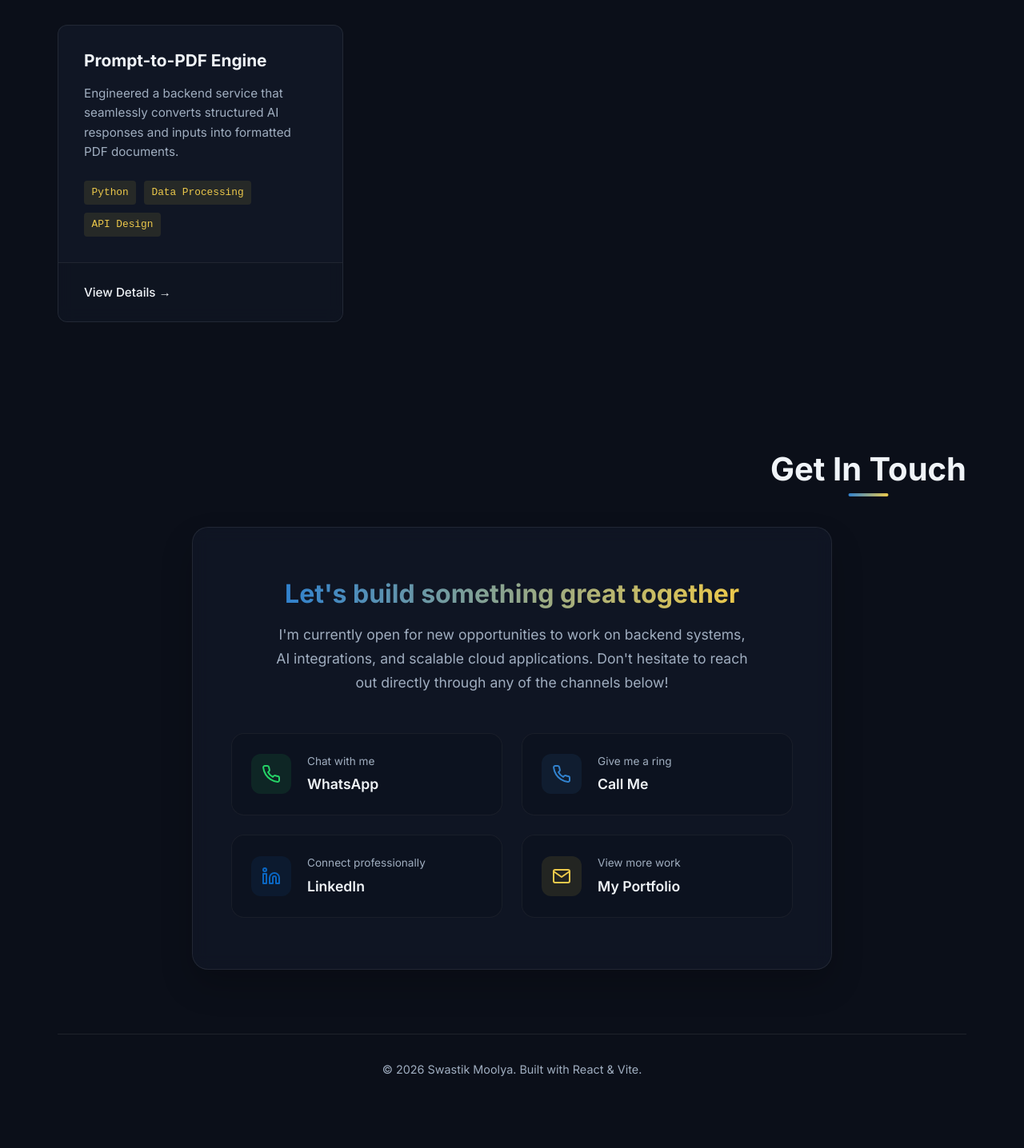
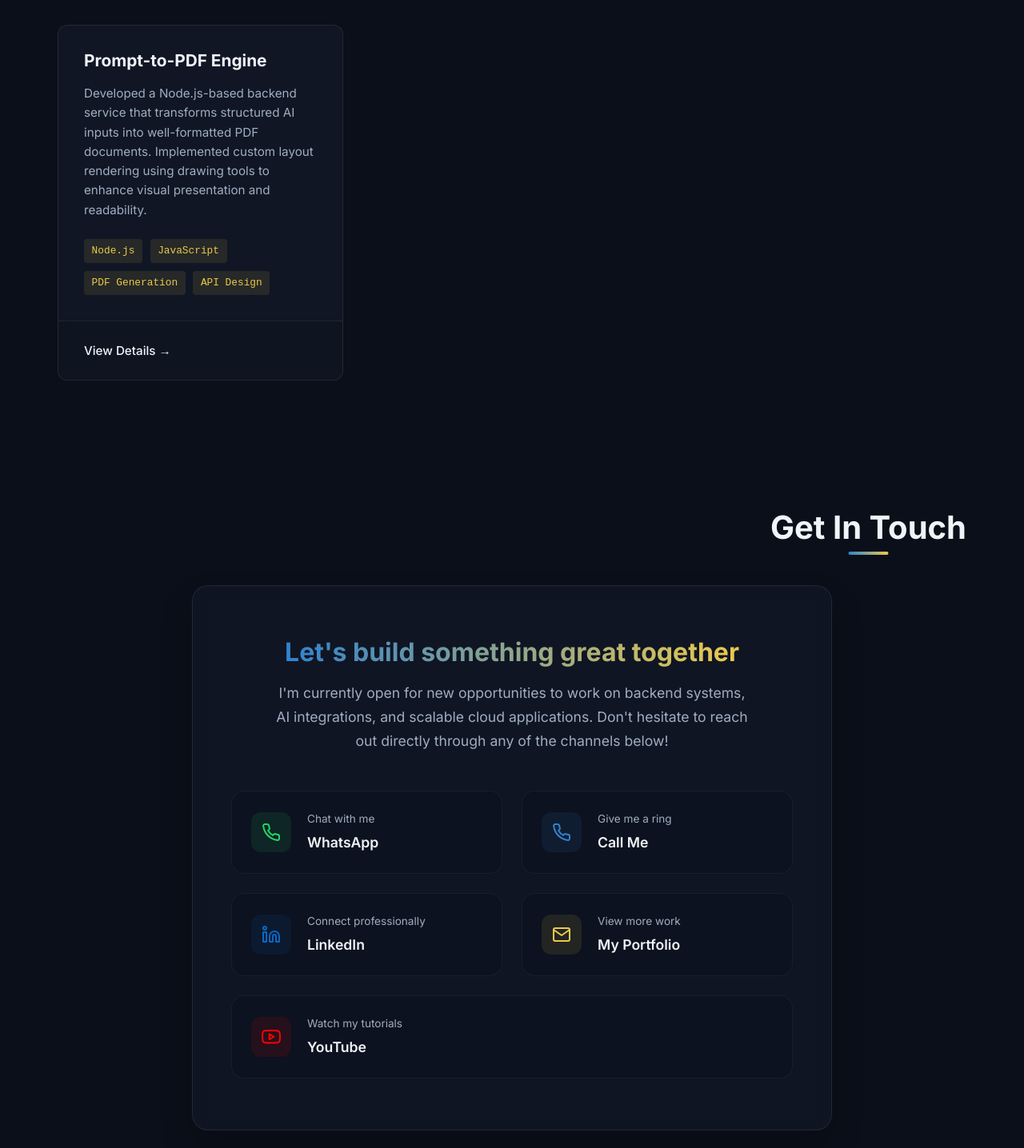
Before and after one commit to Killmongers/Swastik-portfolio, a React (Vite) app: page / in a window 1280 px wide. Shown: the part 4494-5930 px from the top of the page at 80% size. Built offline with nearby package versions, Linux system fonts and the light colour scheme.

Commit message:
fix:added youtube channel link in contact section

```diff
--- a/src/components/Contact.css
+++ b/src/components/Contact.css
@@ -102,6 +102,13 @@
 .email-method:hover { border-color: rgba(236, 201, 75, 0.5); }
 .email-method .icon-wrapper { background: rgba(236, 201, 75, 0.1); color: var(--accent-secondary); }
 
+.youtube-method:hover { border-color: rgba(255, 0, 0, 0.5); }
+.youtube-method .icon-wrapper { background: rgba(255, 0, 0, 0.1); color: #FF0000; }
+
+.contact-method:last-child:nth-child(odd) {
+  grid-column: 1 / -1;
+}
+
 .method-text {
   display: flex;
   flex-direction: column;
--- a/src/components/Contact.jsx
+++ b/src/components/Contact.jsx
@@ -16,7 +16,7 @@ const Contact = () => {
         </div>
 
         <div className="contact-methods">
-          <a href="https://wa.me/YOUR_PHONE_NUMBER_HERE" target="_blank" rel="noopener noreferrer" className="contact-method whatsapp-method">
+          <a href="https://wa.me/+919327973365" target="_blank" rel="noopener noreferrer" className="contact-method whatsapp-method">
             <span className="icon-wrapper">
               <svg xmlns="http://www.w3.org/2000/svg" width="24" height="24" viewBox="0 0 24 24" fill="none" stroke="currentColor" strokeWidth="2" strokeLinecap="round" strokeLinejoin="round"><path d="M22 16.92v3a2 2 0 0 1-2.18 2 19.79 19.79 0 0 1-8.63-3.07 19.5 19.5 0 0 1-6-6 19.79 19.79 0 0 1-3.07-8.67A2 2 0 0 1 4.11 2h3a2 2 0 0 1 2 1.72 12.84 12.84 0 0 0 .7 2.81 2 2 0 0 1-.45 2.11L8.09 9.91a16 16 0 0 0 6 6l1.27-1.27a2 2 0 0 1 2.11-.45 12.84 12.84 0 0 0 2.81.7A2 2 0 0 1 22 16.92z"></path></svg>
             </span>
@@ -26,7 +26,7 @@ const Contact = () => {
             </div>
           </a>
 
-          <a href="tel:YOUR_PHONE_NUMBER_HERE" className="contact-method call-method">
+          <a href="tel:+919327973365" className="contact-method call-method">
             <span className="icon-wrapper">
               <svg xmlns="http://www.w3.org/2000/svg" width="24" height="24" viewBox="0 0 24 24" fill="none" stroke="currentColor" strokeWidth="2" strokeLinecap="round" strokeLinejoin="round"><path d="M22 16.92v3a2 2 0 0 1-2.18 2 19.79 19.79 0 0 1-8.63-3.07 19.5 19.5 0 0 1-6-6 19.79 19.79 0 0 1-3.07-8.67A2 2 0 0 1 4.11 2h3a2 2 0 0 1 2 1.72 12.84 12.84 0 0 0 .7 2.81 2 2 0 0 1-.45 2.11L8.09 9.91a16 16 0 0 0 6 6l1.27-1.27a2 2 0 0 1 2.11-.45 12.84 12.84 0 0 0 2.81.7A2 2 0 0 1 22 16.92z"></path></svg>
             </span>
@@ -36,7 +36,7 @@ const Contact = () => {
             </div>
           </a>
 
-          <a href="https://www.linkedin.com/in/swastik-python-dev/" target="_blank" rel="noopener noreferrer" className="contact-method linkedin-method">
+          <a href="https://www.linkedin.com/in/swastik-software-developer//in/swastik-python-dev/" target="_blank" rel="noopener noreferrer" className="contact-method linkedin-method">
             <span className="icon-wrapper">
               <svg xmlns="http://www.w3.org/2000/svg" width="24" height="24" viewBox="0 0 24 24" fill="none" stroke="currentColor" strokeWidth="2" strokeLinecap="round" strokeLinejoin="round"><path d="M16 8a6 6 0 0 1 6 6v7h-4v-7a2 2 0 0 0-2-2 2 2 0 0 0-2 2v7h-4v-7a6 6 0 0 1 6-6z"></path><rect x="2" y="9" width="4" height="12"></rect><circle cx="4" cy="4" r="2"></circle></svg>
             </span>
@@ -55,6 +55,16 @@ const Contact = () => {
               <span className="method-value">My Portfolio</span>
             </div>
           </a>
+
+          <a href="https://www.youtube.com/@SwastikDev.ai429" target="_blank" rel="noopener noreferrer" className="contact-method youtube-method">
+            <span className="icon-wrapper">
+              <svg xmlns="http://www.w3.org/2000/svg" width="24" height="24" viewBox="0 0 24 24" fill="none" stroke="currentColor" strokeWidth="2" strokeLinecap="round" strokeLinejoin="round"><path d="M22.54 6.42a2.78 2.78 0 0 0-1.94-2C18.88 4 12 4 12 4s-6.88 0-8.6.46a2.78 2.78 0 0 0-1.94 2A29 29 0 0 0 1 11.75a29 29 0 0 0 .46 5.33 2.78 2.78 0 0 0 1.94 2c1.72.46 8.6.46 8.6.46s6.88 0 8.6-.46a2.78 2.78 0 0 0 1.94-2 29 29 0 0 0 .46-5.33 29 29 0 0 0-.46-5.33z"></path><polygon points="9.75 15.02 15.5 11.75 9.75 8.48 9.75 15.02"></polygon></svg>
+            </span>
+            <div className="method-text">
+              <span className="method-label">Watch my tutorials</span>
+              <span className="method-value">YouTube</span>
+            </div>
+          </a>
         </div>
       </div>
 
--- a/src/components/Hero.jsx
+++ b/src/components/Hero.jsx
@@ -74,7 +74,7 @@ const Hero = () => {
             <a href="#projects" className="btn btn-primary glow-btn">
               Explore Projects
             </a>
-            <a href="https://www.linkedin.com/in/swastik-python-dev/" target="_blank" rel="noopener noreferrer" className="btn btn-outline hover-glow">
+            <a href="https://www.linkedin.com/in/swastik-software-developer//in/swastik-python-dev/" target="_blank" rel="noopener noreferrer" className="btn btn-outline hover-glow">
               Connect on LinkedIn
             </a>
           </div>
@@ -83,16 +83,16 @@ const Hero = () => {
             <span style={{ fontSize: '0.875rem', color: '#9ca3af', display: 'block', marginBottom: '0.5rem', fontFamily: 'monospace' }}>Tech Stack</span>
             <div style={{ display: 'flex', gap: '1.25rem', opacity: '0.8', alignItems: 'center' }}>
               <div className="tech-icon" title="Python / Code">
-                <svg width="22" height="22" viewBox="0 0 24 24" fill="none" stroke="currentColor" strokeWidth="2" strokeLinecap="round" strokeLinejoin="round"><polyline points="16 18 22 12 16 6"/><polyline points="8 6 2 12 8 18"/></svg>
+                <svg width="22" height="22" viewBox="0 0 24 24" fill="none" stroke="currentColor" strokeWidth="2" strokeLinecap="round" strokeLinejoin="round"><polyline points="16 18 22 12 16 6" /><polyline points="8 6 2 12 8 18" /></svg>
               </div>
               <div className="tech-icon" title="Node.js / API">
-                <svg width="22" height="22" viewBox="0 0 24 24" fill="none" stroke="currentColor" strokeWidth="2" strokeLinecap="round" strokeLinejoin="round"><rect x="2" y="2" width="20" height="8" rx="2" ry="2"/><rect x="2" y="14" width="20" height="8" rx="2" ry="2"/><line x1="6" y1="6" x2="6.01" y2="6"/><line x1="6" y1="18" x2="6.01" y2="18"/></svg>
+                <svg width="22" height="22" viewBox="0 0 24 24" fill="none" stroke="currentColor" strokeWidth="2" strokeLinecap="round" strokeLinejoin="round"><rect x="2" y="2" width="20" height="8" rx="2" ry="2" /><rect x="2" y="14" width="20" height="8" rx="2" ry="2" /><line x1="6" y1="6" x2="6.01" y2="6" /><line x1="6" y1="18" x2="6.01" y2="18" /></svg>
               </div>
               <div className="tech-icon" title="AWS / Cloud">
-                <svg width="24" height="24" viewBox="0 0 24 24" fill="none" stroke="currentColor" strokeWidth="2" strokeLinecap="round" strokeLinejoin="round"><path d="M18 10h-1.26A8 8 0 1 0 9 20h9a5 5 0 0 0 0-10z"/></svg>
+                <svg width="24" height="24" viewBox="0 0 24 24" fill="none" stroke="currentColor" strokeWidth="2" strokeLinecap="round" strokeLinejoin="round"><path d="M18 10h-1.26A8 8 0 1 0 9 20h9a5 5 0 0 0 0-10z" /></svg>
               </div>
               <div className="tech-icon" title="Linux / Terminal">
-                <svg width="22" height="22" viewBox="0 0 24 24" fill="none" stroke="currentColor" strokeWidth="2" strokeLinecap="round" strokeLinejoin="round"><polyline points="4 17 10 11 4 5"/><line x1="12" y1="19" x2="20" y2="19"/></svg>
+                <svg width="22" height="22" viewBox="0 0 24 24" fill="none" stroke="currentColor" strokeWidth="2" strokeLinecap="round" strokeLinejoin="round"><polyline points="4 17 10 11 4 5" /><line x1="12" y1="19" x2="20" y2="19" /></svg>
               </div>
             </div>
           </div>
--- a/src/components/Projects.jsx
+++ b/src/components/Projects.jsx
@@ -7,7 +7,7 @@ const Projects = () => {
       title: 'tripeasy.in Backend',
       description: 'Built scalable REST APIs and managed the live full-stack application deployment on AWS Lightsail using Nginx and PM2.',
       tags: ['Python', 'AWS', 'Nginx', 'Node.js'],
-      link: '#'
+      link: 'https://www.tripeasy.in/'
     },
     {
       title: 'AI Hospitality Chatbot',
@@ -23,8 +23,8 @@ const Projects = () => {
     },
     {
       title: 'Prompt-to-PDF Engine',
-      description: 'Engineered a backend service that seamlessly converts structured AI responses and inputs into formatted PDF documents.',
-      tags: ['Python', 'Data Processing', 'API Design'],
+      description: 'Developed a Node.js-based backend service that transforms structured AI inputs into well-formatted PDF documents. Implemented custom layout rendering using drawing tools to enhance visual presentation and readability.',
+      tags: ['Node.js', 'JavaScript', 'PDF Generation', 'API Design'],
       link: '#'
     }
   ];
```
Lines whose indentation alone changed are shown as unchanged.
